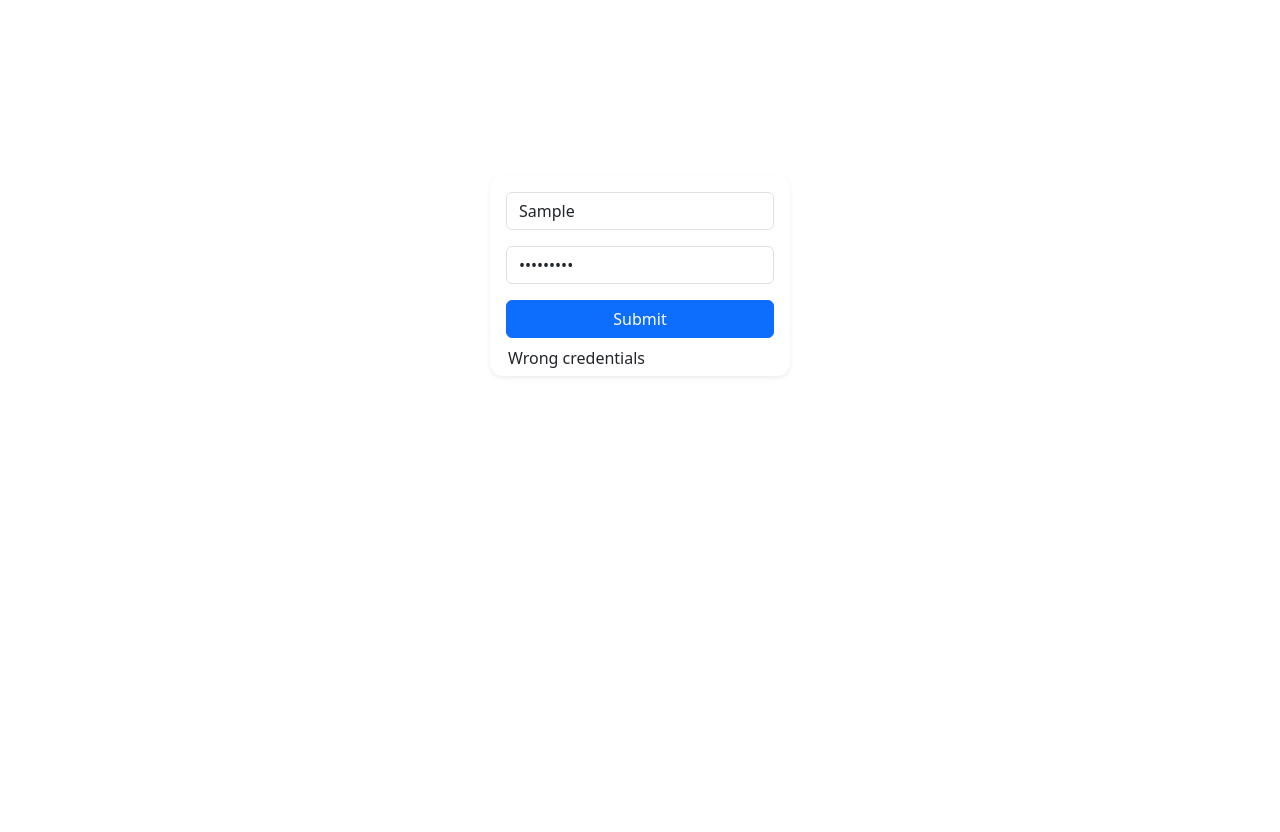
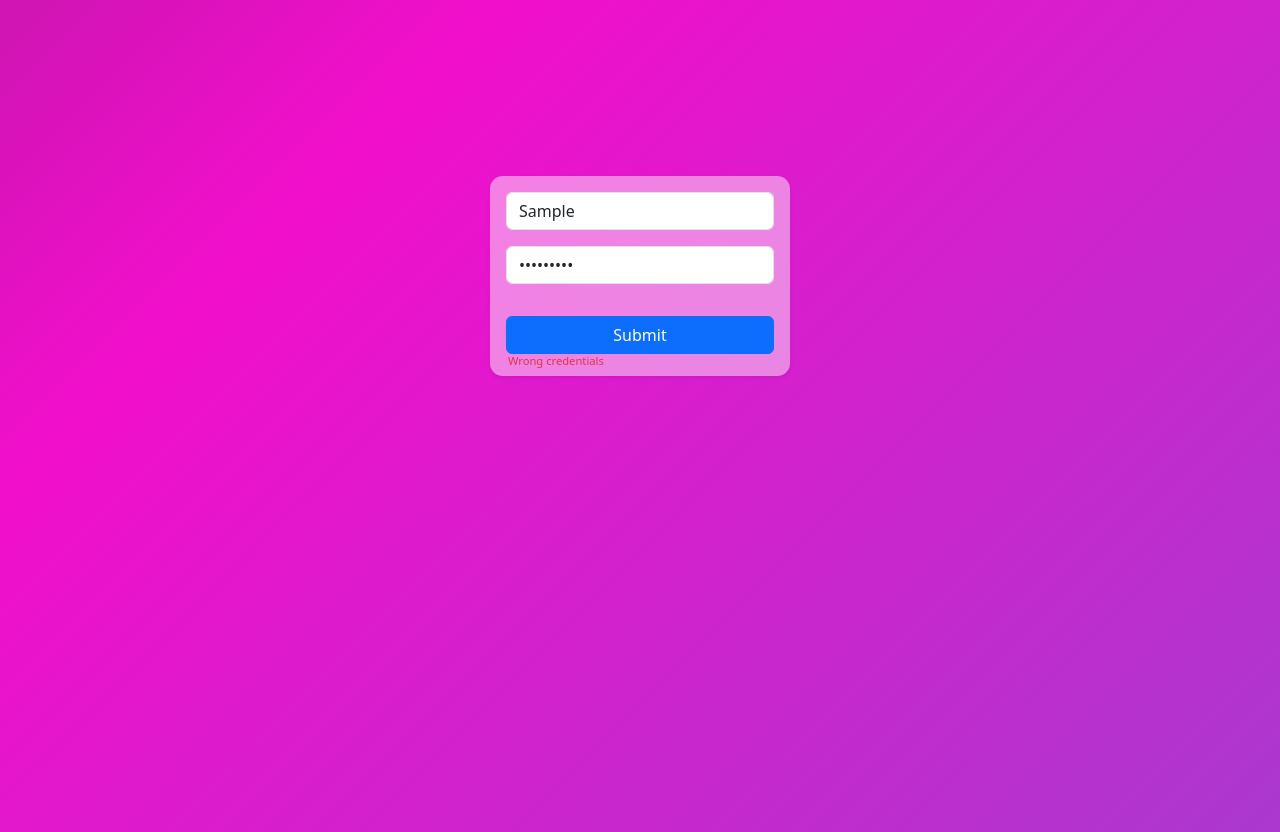
Before and after one commit to GastonSKL/CargoSim, an Angular app in the folder frontend/: page /login in a window 1280 px wide. Both pictures are taken after typing "Sample", "Sample123" into the empty fields and a click on the input 640 px from the left and 319 px from the top of the page. Built offline with nearby package versions, Linux system fonts and the light colour scheme; no server answers.

Commit message:
More style changes to the overall body, and the login component

```diff
--- a/frontend/src/app/Components/login/login.component.css
+++ b/frontend/src/app/Components/login/login.component.css
@@ -1,10 +1,13 @@
+form{
+  background-color:#ffffff75;
+}
+
 .custom-form {
     margin: auto;
     width: 300px;
     height: 200px;
     border-radius: 0.8em;
     margin-top: -16em;
-    background-color: #fff;
     border: none;
   }
 
--- a/frontend/src/app/Components/login/login.component.html
+++ b/frontend/src/app/Components/login/login.component.html
@@ -16,10 +16,10 @@
                 Password is required.
             </span>
         </div>
-        <input type="submit" [class]="!isButtonDisabled ? 'btn btn-primary ' : 'btn btn-danger'" style="width: 100%;" [disabled]="isButtonDisabled">
+        <input type="submit" [class]="!isButtonDisabled ? 'btn btn-primary mt-3' : 'btn btn-danger mt-3'" style="width: 100%;" [disabled]="isButtonDisabled">
     </form>
     <div class="text-left pt-2 position-absolute" style="bottom: -10px; left: 30px;">
-        <p class="error" *ngIf="isLogged == false">Wrong credentials</p>
-        <p class="success" *ngIf="isLogged">Successful login!</p>
+        <p class=" error-text text-danger" *ngIf="isLogged == false">Wrong credentials</p>
+        <p class="error-text " *ngIf="isLogged">Successful login! Redirecting...</p>
     </div>
 </div>
--- a/frontend/src/styles.css
+++ b/frontend/src/styles.css
@@ -1 +1,18 @@
-/* You can add global styles to this file, and also import other style files */
+body {
+	background: linear-gradient(-45deg, #2D6FE8, #7557D1, #F20FCC, #292F3B);
+	background-size: 400% 400%;
+	animation: gradient 15s ease infinite;
+	height: 100vh;
+}
+
+@keyframes gradient {
+	0% {
+		background-position: 0% 50%;
+	}
+	50% {
+		background-position: 100% 50%;
+	}
+	100% {
+		background-position: 0% 50%;
+	}
+}
```
